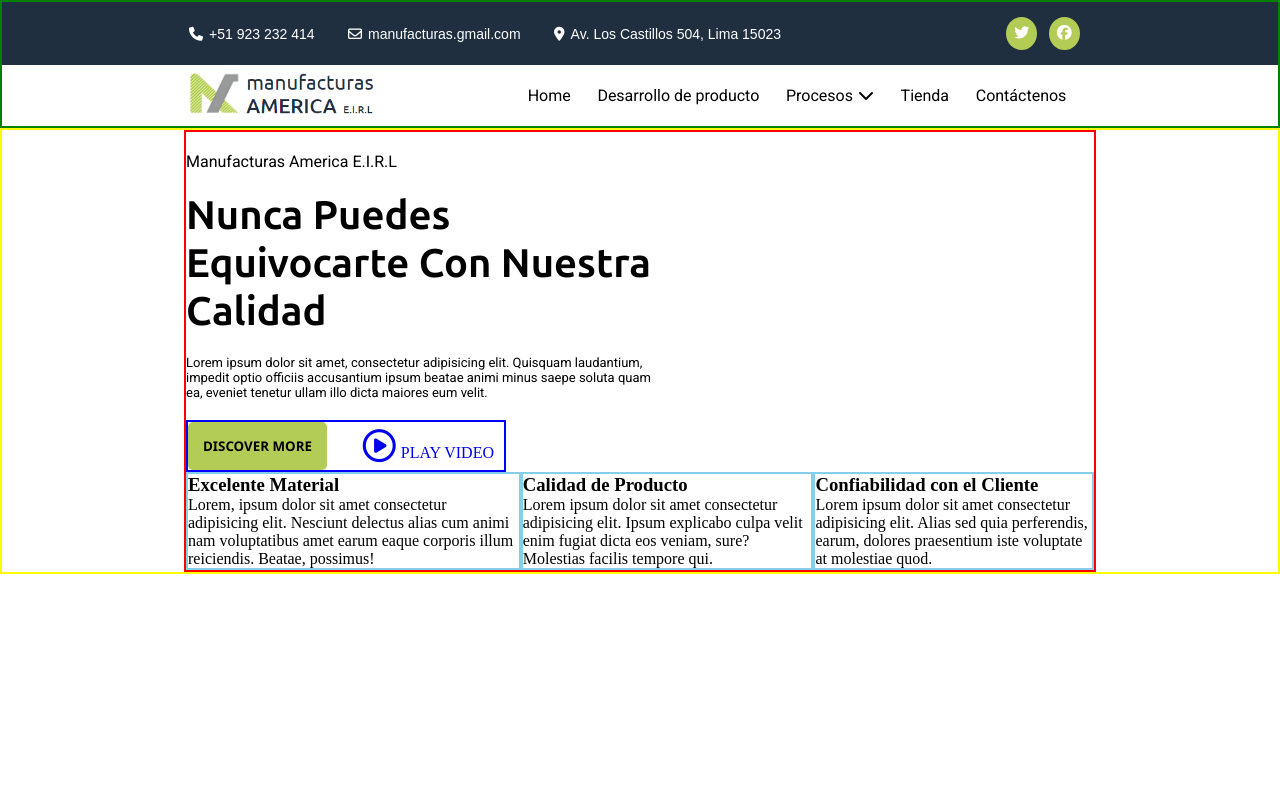
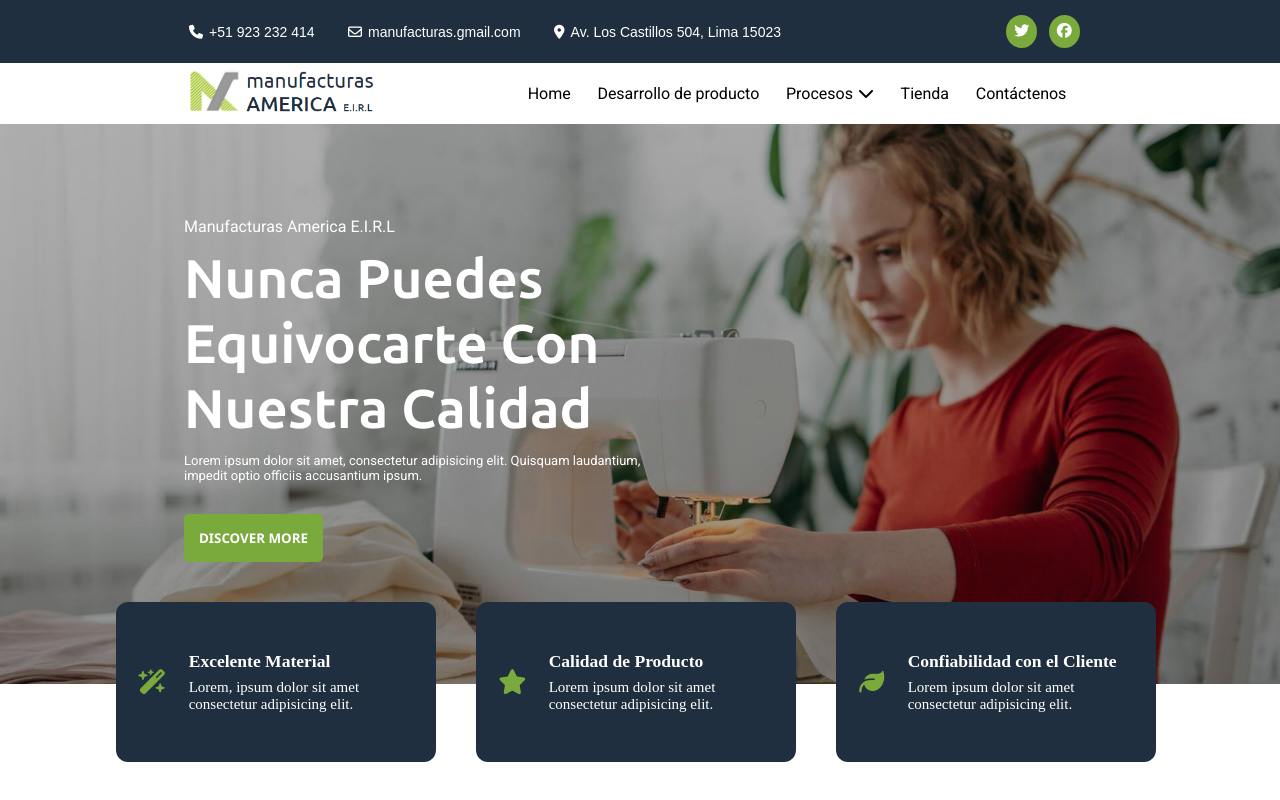
Before and after one commit to ThisWildLifef7/Manufacturas.github.io, a PHP site: page / in a window 1280 px wide. Run offline with PHP 8.4, Linux system fonts and the light colour scheme; some libraries are stand-ins or nearby versions.

Commit message:
primera plantilla definida

```diff
--- a/index.html
+++ b/index.html
@@ -43,29 +43,36 @@
     </header>
     <main class="main">
         <section class="first-part">
-            <!-- <img class="img" src="./pics/fond-textil.jpg" alt="f1"> -->
             <section class="one-box">
                 <div class="descrip-left">
                     <h2>Manufacturas America E.I.R.L</h2>
                     <h1>Nunca Puedes Equivocarte Con Nuestra Calidad</h1>
-                    <p class="p-one">Lorem ipsum dolor sit amet, consectetur adipisicing elit. Quisquam laudantium, impedit optio officiis accusantium ipsum beatae animi minus saepe soluta quam ea, eveniet tenetur ullam illo dicta maiores eum velit.</p>
+                    <p class="p-one">Lorem ipsum dolor sit amet, consectetur adipisicing elit. Quisquam laudantium, impedit optio officiis accusantium ipsum.</p>
                 </div>
                 <div class="descrip-right">
                     <button class="initial-button" type="button">DISCOVER MORE</button>
-                    <a href="#"><i class="fa-regular fa-circle-play"></i>PLAY VIDEO</a>
                 </div>
                 <div class="card-info">
                     <div class="one-info card">
-                        <h1>Excelente Material</h1>
-                        <p>Lorem, ipsum dolor sit amet consectetur adipisicing elit. Nesciunt delectus alias cum animi nam voluptatibus amet earum eaque corporis illum reiciendis. Beatae, possimus!</p>
+                        <i class="fa-solid fa-wand-magic-sparkles"></i>
+                        <div class="front-text">
+                            <h1>Excelente Material</h1>
+                            <p>Lorem, ipsum dolor sit amet consectetur adipisicing elit. </p>
+                        </div>
                     </div>
                     <div class="two-info card">
-                        <h1>Calidad de Producto</h1>
-                        <p>Lorem ipsum dolor sit amet consectetur adipisicing elit. Ipsum explicabo culpa velit enim fugiat dicta eos veniam, sure? Molestias facilis tempore qui.</p>
+                        <i class="fa-solid fa-star"></i>
+                        <div class="front-text">
+                            <h1>Calidad de Producto</h1>
+                            <p>Lorem ipsum dolor sit amet consectetur adipisicing elit.</p>
+                        </div>
                     </div>
                     <div class="three-info card">
-                        <h1>Confiabilidad con el Cliente</h1>
-                        <p>Lorem ipsum dolor sit amet consectetur adipisicing elit. Alias sed quia perferendis, earum, dolores praesentium iste voluptate at molestiae quod.</p>
+                        <i class="fa-solid fa-leaf"></i>
+                        <div class="front-text">
+                            <h1>Confiabilidad con el Cliente</h1>
+                            <p>Lorem ipsum dolor sit amet consectetur adipisicing elit.</p>
+                        </div>
                     </div>
                 </div>
             </section>
--- a/style.css
+++ b/style.css
@@ -1,3 +1,8 @@
+:root {
+    --main-color: #1F2F3F;
+    --main-two-color: #7AA93C;
+}
+
 * {
     margin: 0;
     padding: 0;
@@ -10,7 +15,7 @@
 } */
 
 .header {
-    border: 2px solid green;
+    /* border: 2px solid green; */
     display: grid;
     place-items: center;
 }
@@ -20,7 +25,7 @@
     width: 100%;
     padding: 10px;
     display: grid;
-    background-color: #1F2F3F;
+    background-color: var(--main-color);
     place-content: center;
 }
 
@@ -42,7 +47,7 @@
 .social-details a{
     font-size: 15px;
     color: white;
-    background-color: #B3CC55;
+    background-color: var(--main-two-color);
     border-radius: 50%;
     padding: 8px;
 }
@@ -88,28 +93,39 @@
 }
 
 /* Bloque main */
-
 .main {
-    border: 2px solid yellow;
+    /* border: 2px solid yellow; */
     display: grid;
     place-items: center;
 }
 
-/* .first-part{
-    background-image: url(./pics/fond-textil.jpg);
-} */
+.first-part{
+    background-image: linear-gradient(rgba(4, 5, 9, 0.3),
+    rgba(4, 5, 9, 0.4)), url(./pics/fond-textil.jpg);
+    background-size: cover;
+    background-repeat: no-repeat;
+    background-position: center;
+    width: 100%;
+    height: 35em;
+    display: grid;
+    place-items: center;
+    /* border: 2px solid yellow; */
+}
 
 .one-box {
-    border: 2px solid red;
+    /* border: 2px solid red; */
     width: 57rem;
+    position: relative;
 }
 .descrip-left {
     /* border: 2px solid green; */
     width: 30rem;
     height: 18em;
     display: flex;
+    color: white;
     flex-direction: column;
     justify-content: space-evenly;
+    margin-bottom: 20px;
 }
 .descrip-left h2 {
     font-family: 'Roboto';
@@ -117,7 +133,7 @@
     font-weight: 400;
 }
 .descrip-left h1 {
-    font-size: 40px;
+    font-size: 3.4em;
     font-family: "Ubuntu Sans";
 }
 .p-one {
@@ -126,38 +142,59 @@
 }
 
 .descrip-right {
-    border: 2px solid blue;
+    /* border: 2px solid blue; */
     width: 20rem;
     display: flex;
     justify-content: space-between;
     align-items: center;
     padding-right: 10px;
+    margin-bottom: 40px;
 }
 .initial-button {
-    background-color: #B3CC55;
+    background-color: var(--main-two-color);
     padding: 15px;
     border: 0;
     border-radius: 5px;
     font-weight: bold;
     font-family: 'Segoe UI';
     cursor: pointer;
-}
-
-.fa-circle-play {
-    margin-right: 5px;
-    font-size: 33px;
+    color: white;
 }
 
 .card-info {
+    width: 70em;
+    position: absolute;
+    right: -100px;
     display: flex;
+    justify-content: space-evenly;
+    /* border: 2px solid yellow; */
 }
-
 .card {
-    border: 2px solid skyblue;
+    width: 20em;
+    height: 10em;
+    background-color: var(--main-color);
+    border-radius: 12px;
+    display: flex;
+    justify-content: space-evenly;
+    align-items: center;
+    color: white;
+}
+.card .fa-solid {
+    font-size: 25px;
+    color: var(--main-two-color);
+}
+.front-text {
+    /* border: 2px solid white; */
+    font-size: 15px;
+    display: flex;
+    width: 15em;
+    height: 5em;
+    flex-direction: column;
+    justify-content: space-evenly;
 }
 
 .options-head a:hover {
-    color: #7AA93C;
+    color: var(--main-two-color);
 }
 
 
```
